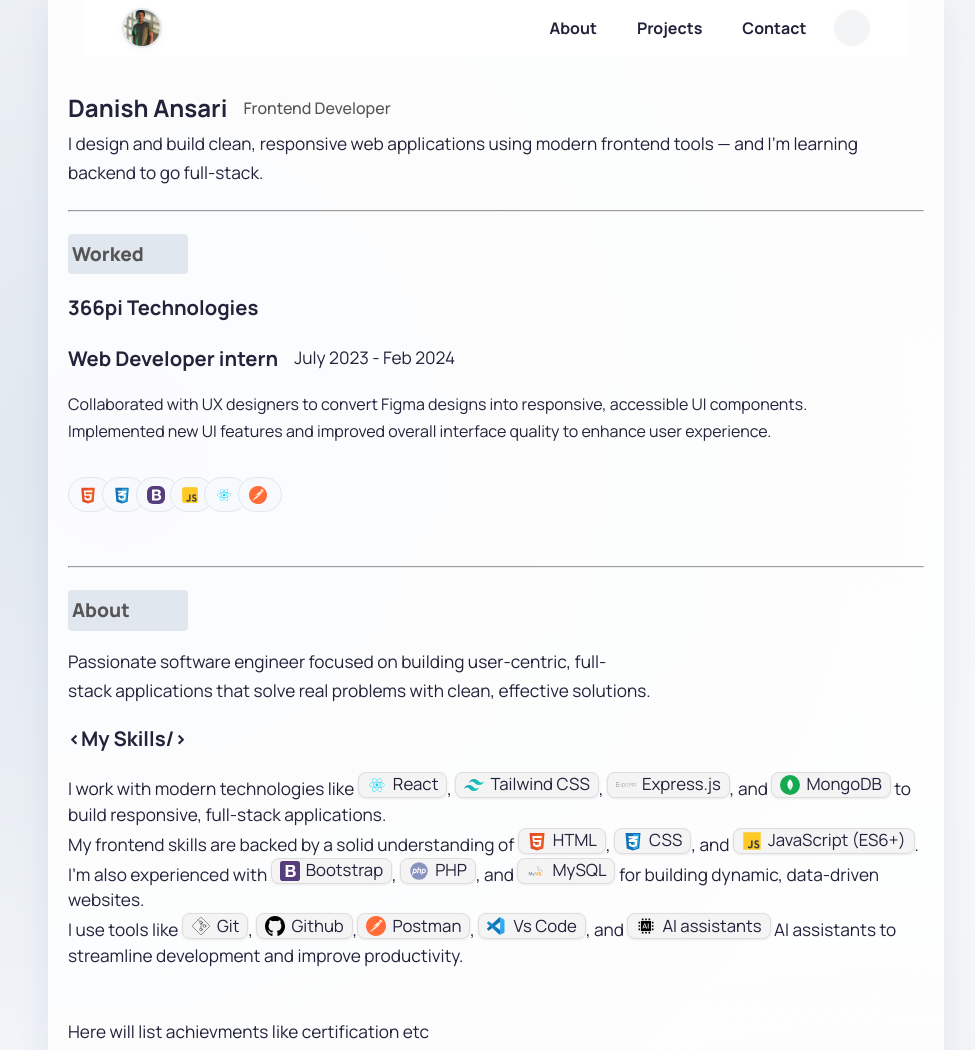
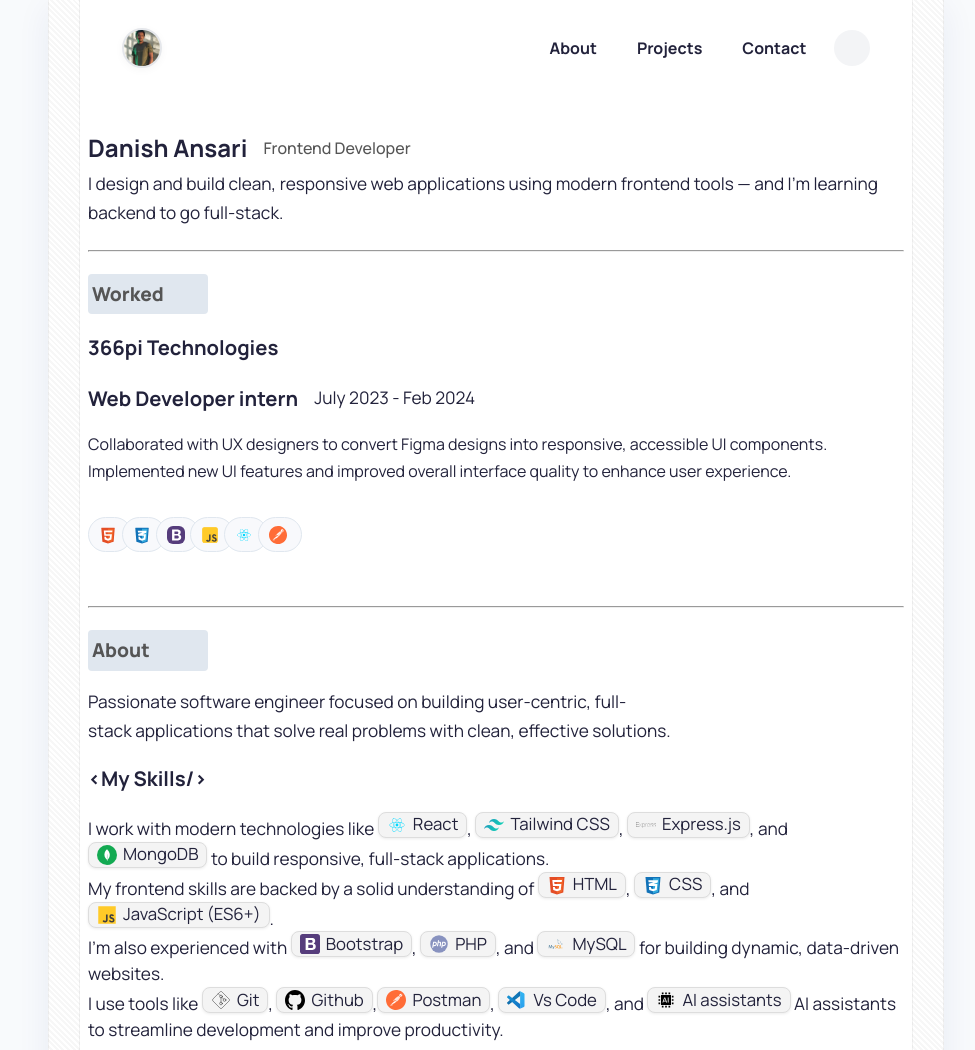
Before and after one commit to Danish030/Danish, a plain HTML site: page index.html in a window 1280 px wide. Shown: the top 1050 px of the page, without its empty margins (144-1119 px from the left). Drawn offline with nearby package versions, Linux system fonts and the light colour scheme.

Commit message:
added some stuffs, fixed overlapping issues, and added some animations

```diff
--- a/index.html
+++ b/index.html
@@ -25,6 +25,9 @@
             </div>
         </nav>
         <div class="content">
+            <div class="decorative-left-stripe"></div>
+            <div class="decorative-right-stripe"></div>
+
             <div class="about row">
                 <h2 class="name title">Danish Ansari
                 </h2>
--- a/script.js
+++ b/script.js
@@ -1,12 +1,12 @@
-const navbar = document.getElementById("navbar");
-const navbarOffsetTop = navbar.offsetTop;
+let lastScroll = 0;
+window.addEventListener("scroll", () => {
+  const navbar = document.getElementById("navbar");
+  const currentScroll = window.scrollY;
 
-// Listen to scroll events
-window.addEventListener("scroll", () => {
-  // If we scrolled past the navbar's original position
-  if (window.scrollY >= navbarOffsetTop) {
-    navbar.classList.add("fixed"); // Add the 'fixed' class for rounded border
-  } else {
-    navbar.classList.remove("fixed"); // Remove the 'fixed' class to return to normal
+  if (currentScroll > 50 && lastScroll <= 50) {
+    navbar.classList.add("fixed");
+  } else if (currentScroll <= 50 && lastScroll > 50) {
+    navbar.classList.remove("fixed");
   }
+  lastScroll = currentScroll;
 });
--- a/style.css
+++ b/style.css
@@ -11,24 +11,9 @@
 body {
   font-family: "Manrope", sans-serif;
   line-height: 1.5;
+  background-color: #f8fafc;
+  min-height: 100vh;
   -webkit-font-smoothing: antialiased;
-  background-color: #f8fafc;
-  background-image: radial-gradient(
-      circle at 20% 20%,
-      #e0e7ef 0px,
-      transparent 40%
-    ),
-    radial-gradient(circle at 80% 0%, #f3f4f6 0px, transparent 60%),
-    radial-gradient(circle at 80% 80%, #e5e7eb 0px, transparent 50%),
-    repeating-radial-gradient(
-      circle,
-      #e5e7eb 1px,
-      transparent 2px,
-      transparent 40px
-    );
-  background-size: cover, cover, cover, 16px 16px;
-  background-repeat: no-repeat, no-repeat, no-repeat, repeat;
-  min-height: 100vh;
 }
 
 img,
@@ -96,6 +81,23 @@ h6 {
 .pd-16 {
   padding: 16px;
 }
+
+
+/* Main container with consistent centering */
+.main-container {
+  margin: 0 auto;
+  max-width: 56rem;
+  width: 92%;
+  background: rgba(255, 255, 255, 0.95);
+  box-shadow: 0 8px 32px 0 rgba(31, 38, 135, 0.07);
+  display: flex;
+  flex-direction: column;
+  align-items: center;
+  padding-top: 20px;
+  position: relative; /* Needed for decorative stripes */
+}
+
+
 /* Navbar Styling */
 #navbar {
   display: flex;
@@ -107,10 +109,9 @@ h6 {
   max-width: 56rem;
   width: 92%;
   padding: 8px 12px;
-  background: rgb(255, 255, 255);
+  background: rgb(255, 255, 255, 0.85);
   gap: 20px;
-  transition: background 0.3s ease, box-shadow 0.3s ease,
-    border-radius 0.3s ease;
+    transition: transform 0.3s ease, opacity 0.3s ease;
 }
 
 #navbar.fixed {
@@ -119,22 +120,45 @@ h6 {
   border-radius: 1.8rem;
   background: #f9f9f9;
   box-shadow: 0 2px 5px rgba(0, 0, 0, 0.2);
-  transition: background 0.3s ease, box-shadow 0.3s ease,
-    border-radius 0.3s ease;
+  transform: translateY(0);
+  opacity: 1;
 }
 
-/* Main Container Styling */
-.main-container {
-  margin: 0 auto 0 auto;
-  max-width: 56rem;
-  width: 92%;
-  background: rgba(255, 255, 255, 0.85);
-  box-shadow: 0 8px 32px 0 rgba(31, 38, 135, 0.07);
-  display: flex;
-  flex-direction: column;
-  align-items: center;
-  justify-content: center;
+/* Decorative stripes */
+.decorative-left-stripe,
+.decorative-right-stripe {
+  position: absolute;
+  top: 0;
+  height: 100%;
+  width: 16px;
+  border-left: 1px solid rgba(0, 0, 0, 0.05);
+  border-right: 1px solid rgba(0, 0, 0, 0.05);
+  background-image: repeating-linear-gradient(
+    45deg,
+    rgba(0, 0, 0, 0.03),
+    rgba(0, 0, 0, 0.03) 2px,
+    transparent 2px,
+    transparent 4px
+  );
+  background-attachment: fixed;
+  background-repeat: repeat;
 }
+
+.decorative-left-stripe {
+  left: 0;
+}
+
+.decorative-right-stripe {
+  right: 0;
+}
+
+@media (min-width: 768px) {
+  .decorative-left-stripe,
+  .decorative-right-stripe {
+    width: 32px;
+  }
+}
+
 
 .profile {
   width: 100%;
@@ -201,7 +225,7 @@ h6 {
   width: 100%;
   display: flex;
   flex-direction: column;
-  padding: 20px;
+  padding: 40px;
 }
 
 .name {
@@ -258,8 +282,6 @@ h6 {
   border-radius: 999px;
   padding: 0.3rem 0.6rem;
   margin-left: -10px;
-  position: relative;
-  z-index: 1;
   transition: all 0.3s ease;
   overflow: hidden;
   white-space: nowrap;
@@ -342,7 +364,6 @@ figcaption {
   box-shadow: 0 5px 10px rgba(0, 0, 0, 0.1);
   border-radius: 24px;
   padding: 25px;
-  position: relative;
 }
 
 
```
Lines whose indentation alone changed are shown as unchanged.
